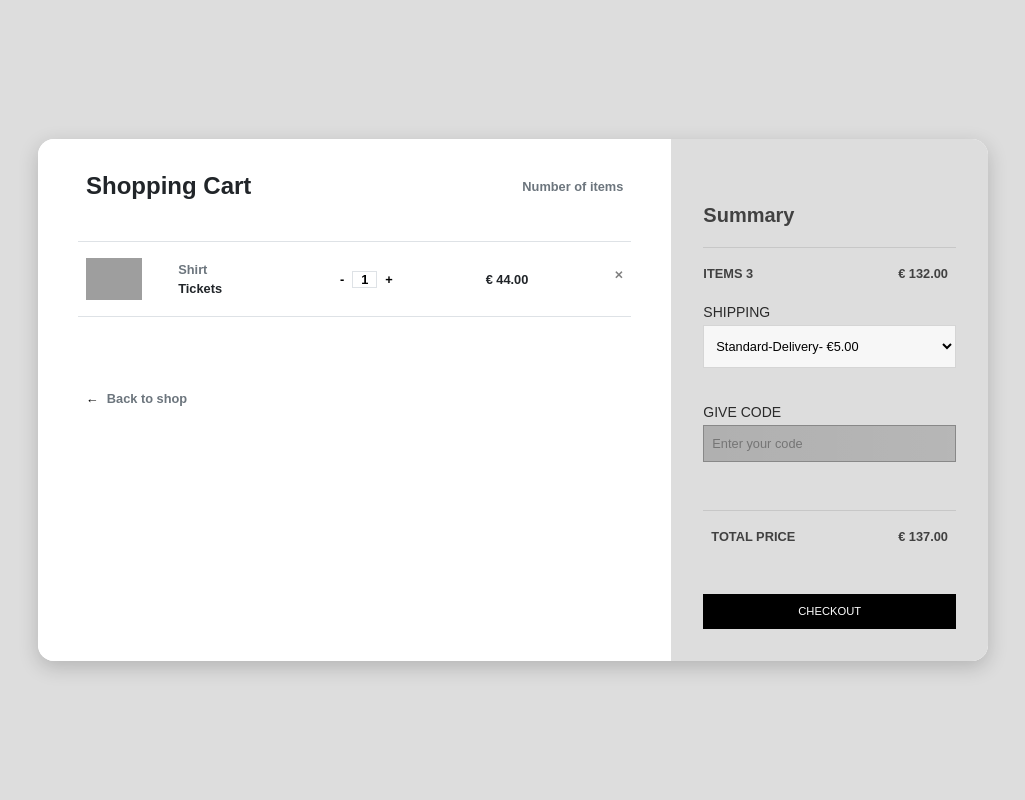
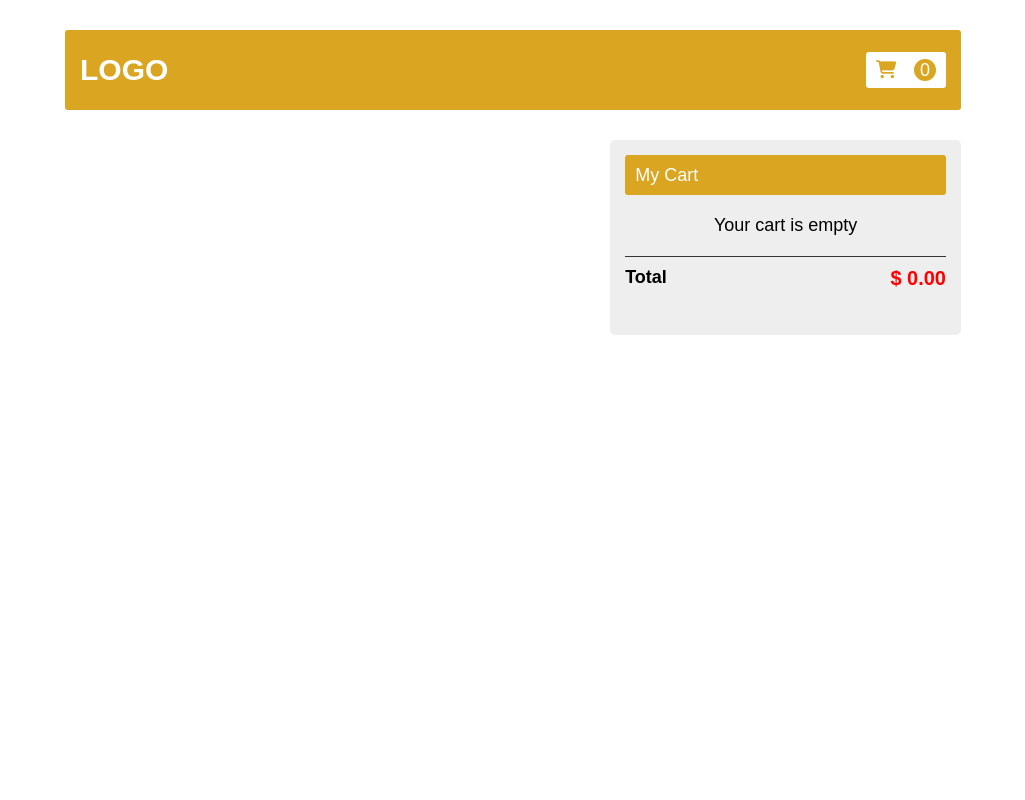
Before and after one commit to nchirag/CAC-2, a Django app: page /mycart/ in a window 1280 px wide. Shown: the whole page, without its empty margins (127-1152 px from the left). Run offline with Django 5.2, Linux system fonts and the light colour scheme; some libraries are stand-ins or nearby versions; grey boxes are pictures that could not be loaded.

Commit message:
JS PARTS

```diff
--- a/eventManagement/static/css/mycart.css
+++ b/eventManagement/static/css/mycart.css
@@ -1,148 +1,164 @@
+*{
+    margin: 0;
+    padding: 0;
+    box-sizing: border-box;
+    font-family: 'poppins', sans-serif;
+    font-size: 18px;
+}
 body{
-    background: #ddd;
-    min-height: 100vh;
-    vertical-align: middle;
     display: flex;
-    font-family: sans-serif;
-    font-size: 0.8rem;
+    align-items: center;
+    justify-content: center;
+    flex-direction: column;
+}
+.header{
+    height: 80px;
+    width: 70%;
+    background-color: goldenrod;
+    border-radius: 3px;
+    margin: 30px 0px;
+    display: flex;
+    align-items: center;
+    justify-content: space-between;
+    padding: 15px;
+}
+.header .logo{
+    font-size: 30px;
     font-weight: bold;
-}
-.title{
-    margin-bottom: 5vh;
-}
-.card{
-    margin: auto;
-    max-width: 950px;
-    width: 90%;
-    box-shadow: 0 6px 20px 0 rgba(0, 0, 0, 0.19);
-    border-radius: 1rem;
-    border: transparent;
-}
-@media(max-width:767px){
-    .card{
-        margin: 3vh auto;
-    }
+    color: white;
 }
 .cart{
-    background-color: #fff;
-    padding: 4vh 5vh;
-    border-bottom-left-radius: 1rem;
-    border-top-left-radius: 1rem;
+    display: flex;
+    background-color: white;
+    justify-content: space-between;
+    align-items: center;
+    padding: 7px 10px;
+    border-radius: 3px;
+    width: 80px;
 }
-@media(max-width:767px){
-    .cart{
-        padding: 4vh;
-        border-bottom-left-radius: unset;
-        border-top-right-radius: 1rem;
-    }
+.fa-solid{
+    color: goldenrod;
 }
-.summary{
-    background-color: #ddd;
-    border-top-right-radius: 1rem;
-    border-bottom-right-radius: 1rem;
-    padding: 4vh;
-    color: rgb(65, 65, 65);
-}
-@media(max-width:767px){
-    .summary{
-    border-top-right-radius: unset;
-    border-bottom-left-radius: 1rem;
-    }
-}
-.summary .col-2{
-    padding: 0;
-}
-.summary .col-10
-{
-    padding: 0;
-}.row{
-    margin: 0;
-}
-.title b{
-    font-size: 1.5rem;
-}
-.main{
-    margin: 0;
-    padding: 2vh 0;
-    width: 100%;
-}
-.col-2, .col{
-    padding: 0 1vh;
-}
-a{
-    padding: 0 1vh;
-}
-.close{
-    margin-left: auto;
-    font-size: 0.7rem;
-}
-img{
-    width: 3.5rem;
-}
-.back-to-shop{
-    margin-top: 4.5rem;
-}
-h5{
-    margin-top: 4vh;
-}
-hr{
-    margin-top: 1.25rem;
-}
-form{
-    padding: 2vh 0;
-}
-select{
-    border: 1px solid rgba(0, 0, 0, 0.137);
-    padding: 1.5vh 1vh;
-    margin-bottom: 4vh;
-    outline: none;
-    width: 100%;
-    background-color: rgb(247, 247, 247);
-}
-input{
-    border: 1px solid rgba(0, 0, 0, 0.137);
-    padding: 1vh;
-    margin-bottom: 4vh;
-    outline: none;
-    width: 100%;
-    background-color: rgb(247, 247, 247);
-}
-input:focus::-webkit-input-placeholder
-{
-      color:transparent;
-}
-.btn{
-    background-color: #000;
-    border-color: #000;
-    color: white;
-    width: 100%;
-    font-size: 0.7rem;
-    margin-top: 4vh;
-    padding: 1vh;
-    border-radius: 0;
-}
-.btn:focus{
-    box-shadow: none;
-    outline: none;
-    box-shadow: none;
-    color: white;
-    -webkit-box-shadow: none;
-    /* -webkit-user-select: none; */
-    transition: none;
-}
-.btn:hover{
+.cart p{
+    height: 22px;
+    width: 22px;
+    display: flex;
+    align-items: center;
+    justify-content: center;
+    border-radius: 22px;
+    background-color: goldenrod;
     color: white;
 }
-a{
-    color: black;
+.container{
+    display: flex;
+    width: 70%;
+    margin-bottom: 30px;
 }
-a:hover{
-    color: black;
-    text-decoration: none;
+#root{
+    width: 60%;
+    display: grid;
+    grid-template-columns: repeat(2, 1fr);
+    grid-gap: 20px;
 }
- #code{
-    background-image: linear-gradient(to left, rgba(255, 255, 255, 0.253) , rgba(255, 255, 255, 0.185)), url("https://img.icons8.com/small/16/000000/long-arrow-right.png");
-    background-repeat: no-repeat;
-    background-position-x: 95%;
-    background-position-y: center;
+.sidebar{
+    width: 40%;
+    border-radius: 5px;
+    background-color: #eee;
+    margin-left: 20px;
+    padding: 15px;
+    text-align: center;
 }
+.head{
+    background-color: goldenrod;
+    border-radius: 3px;
+    height: 40px;
+    padding: 10px;
+    margin-bottom: 20px;
+    color: white;
+    display: flex;
+    align-items: center;
+}
+.foot{
+    display: flex;
+    justify-content: space-between;
+    margin: 20px 0px;
+    padding: 10px 0px;
+    border-top: 1px solid #333;
+}
+.box{
+    display: flex;
+    flex-direction: column;
+    align-items: center;
+    justify-content: space-between;
+    border: 1px solid goldenrod;
+    border-radius: 5px;
+    padding: 15px;
+}
+.img-box{
+    width: 100%;
+    height: 180px;
+    display: flex;
+    align-items: center;
+    justify-content: center;
+}
+.images{
+    max-width: 90%;
+    max-height: 90%;
+    object-fit: cover;
+    object-position: center;
+}
+.bottom{
+    margin-top: 20px;
+    width: 100%;
+    text-align: center;
+    display: flex;
+    flex-direction: column;
+    align-items: center;
+    justify-content: space-between;
+    height: 110px;
+}
+h2{
+    font-size: 20px;
+    color: red;
+}
+button{
+    width: 100%;
+    position: relative;
+    border: none;
+    border-radius: 5px;
+    background-color: goldenrod;
+    padding: 7px 25px;
+    cursor: pointer;
+    color: white;
+}
+button:hover{
+    background-color: #333;
+}
+.cart-item{
+    display: flex;
+    align-items: center;
+    justify-content: space-between;
+    padding: 10px;
+    background-color: white;
+    border-bottom: 1px solid #aaa;
+    border-radius: 3px;
+    margin: 10px 10px;
+}
+.row-img{
+    width: 50px;
+    height: 50px;
+    border-radius: 50px;
+    border: 1px solid goldenrod;
+    display: flex;
+    align-items: center;
+    justify-content: center;
+}
+.rowimg{
+    max-width: 43px;
+    max-height: 43px;
+    border-radius: 50%;
+}
+.fa-trash:hover{
+    cursor: pointer;
+    color: #333;
+}
--- a/eventManagement/static/js/mycart.js
+++ b/eventManagement/static/js/mycart.js
@@ -1,23 +1,85 @@
-document.addEventListener('DOMContentLoaded', function() {
-    // This function will be executed when the DOM is fully loaded
+const product = [
+    {
+        id: 0,
+        image: '/static/images/ticket-01.jpg',
+        title: 'Rhytmic Oasis',
+        price: 1699,
+    },
+    {
+        id: 1,
+        image: '/static/images/ticket-02.jpg',
+        title: 'Neon Groove Arena',
+        price: 2799,
+    },
+    {
+        id: 2,
+        image: '/static/images/ticket-03.jpg',
+        title: 'Haven Courtyard',
+        price: 1899,
+    },
+    {
+        id: 3,
+        image: '/static/images/event-02.jpg',
+        title: 'WonderLand Music & Art Festival',
+        price: 1599,
+    }
 
-    // Find the checkout button
-    var checkoutButton = document.getElementById('checkoutButton');
+];
+const categories = [...new Set(product.map((item)=>
+    {return item}))]
+    let i=0;
+document.getElementById('root').innerHTML = categories.map((item)=>
+{
+    var {image, title, price} = item;
+    return(
+        `<div class='box'>
+            <div class='img-box'>
+                <img class='images' src=${image}></img>
+            </div>
+        <div class='bottom'>
+        <p>${title}</p>
+        <h2>$ ${price}.00</h2>`+
+        "<button onclick='addtocart("+(i++)+")'>Add to cart</button>"+
+        `</div>
+        </div>`
+    )
+}).join('')
 
-    // Add a click event listener to the checkout button
-    checkoutButton.addEventListener('click', function() {
-        // Check if the user is authenticated (logged in)
-        // You can customize the URL for your check-auth endpoint
-        fetch('/check_auth/')  // Assuming you have an endpoint to check authentication status
-            .then(response => {
-                if (response.ok) {
-                    // User is authenticated, proceed with checkout logic
-                    alert('Checkout logic goes here!');
-                } else {
-                    // User is not authenticated, redirect to the sign-in page
-                    window.location.href = '/signin/';  // Replace with the actual URL of your sign-in page
-                }
-            })
-            .catch(error => console.error('Error checking authentication:', error));
-    });
-});
+var cart =[];
+
+function addtocart(a){
+    cart.push({...categories[a]});
+    displaycart();
+}
+function delElement(a){
+    cart.splice(a, 1);
+    displaycart();
+}
+
+function displaycart(){
+    let j = 0, total=0;
+    document.getElementById("count").innerHTML=cart.length;
+    if(cart.length==0){
+        document.getElementById('cartItem').innerHTML = "Your cart is empty";
+        document.getElementById("total").innerHTML = "$ "+0+".00";
+    }
+    else{
+        document.getElementById("cartItem").innerHTML = cart.map((items)=>
+        {
+            var {image, title, price} = items;
+            total=total+price;
+            document.getElementById("total").innerHTML = "$ "+total+".00";
+            return(
+                `<div class='cart-item'>
+                <div class='row-img'>
+                    <img class='rowimg' src=${image}>
+                </div>
+                <p style='font-size:12px;'>${title}</p>
+                <h2 style='font-size: 15px;'>$ ${price}.00</h2>`+
+                "<i class='fa-solid fa-trash' onclick='delElement("+ (j++) +")'></i></div>"
+            );
+        }).join('');
+    }
+
+
+}
--- a/eventManagement/stellarPass/views.py
+++ b/eventManagement/stellarPass/views.py
@@ -109,4 +109,4 @@
     else:
         form = ReservationForm()
 
-    return render(request, 'rent-venue.html', {'form': form})
+    return render(request, 'stellarPass/rent-venue.html', {'form': form})
--- a/eventManagement/templates/stellarPass/mycart.html
+++ b/eventManagement/templates/stellarPass/mycart.html
@@ -1,70 +1,25 @@
 <!DOCTYPE html>
-<html lang="en">
+<html>
     <head>
-    <meta charset="utf-8">
-    <meta name="viewport" content="width=device-width, initial-scale=1, shrink-to-fit=no">
-    <meta name="description" content="">
-    <meta name="author" content="Tooplate">
-    <!-- Add your existing head content here -->
-    <!-- ... -->
-
-    <title>My Cart</title>
-    <link rel="stylesheet" type="text/css" href="/static/css/bootstrap.min.css">
-    <link rel="stylesheet" type="text/css" href="/static/css/font-awesome.css">
-    <link rel="stylesheet" type="text/css" href="/static/css/owl-carousel.css">
-    <link rel="stylesheet" href="/static/css/stellarpass.css">
         <link rel="stylesheet" href="/static/css/mycart.css">
-
-    <script src="/static/js/jquery-3.6.0.min.js"></script>
-    <script src="/static/js/mycart.js"></script>
+        <script src="https://kit.fontawesome.com/92d70a2fd8.js" crossorigin="anonymous"></script>
     </head>
-
     <body>
-    <div class="card">
-        <div class="row">
-            <div class="col-md-8 cart">
-                <div class="title">
-                    <div class="row">
-                        <div class="col"><h4><b>Shopping Cart</b></h4></div>
-                        <div class="col align-self-center text-right text-muted">Number of items</div>
+        <div class="header">
+            <p class="logo">LOGO</p>
+            <div class="cart"><i class="fa-solid fa-cart-shopping"></i><p id="count">0</p></div>
         </div>
-                </div>
-                <div class="row border-top border-bottom">
-                    <div class="row main align-items-center">
-                        <div class="col-2"><img class="img-fluid" src="https://i.imgur.com/1GrakTl.jpg"></div>
-                        <div class="col">
-                            <div class="row text-muted">Shirt</div>
-                            <div class="row">Tickets</div>
-                        </div>
-                        <div class="col">
-                            <a href="#">-</a><a href="#" class="border">1</a><a href="#">+</a>
-                        </div>
-                        <div class="col">&euro; 44.00 <span class="close">&#10005;</span></div>
-                    </div>
-                </div>
-                <!-- Repeat similar blocks for other items in the cart -->
-                <div class="back-to-shop"><a href="#">&leftarrow;</a><span class="text-muted">Back to shop</span></div>
-            </div>
-            <div class="col-md-4 summary">
-                <div><h5><b>Summary</b></h5></div>
-                <hr>
-                <div class="row">
-                    <div class="col" style="padding-left:0;">ITEMS 3</div>
-                    <div class="col text-right" id="totalPrice">&euro; 132.00</div>
-                </div>
-                <form>
-                    <p>SHIPPING</p>
-                    <select><option class="text-muted">Standard-Delivery- &euro;5.00</option></select>
-                    <p>GIVE CODE</p>
-                    <input id="code" placeholder="Enter your code">
-                </form>
-                <div class="row" style="border-top: 1px solid rgba(0,0,0,.1); padding: 2vh 0;">
-                    <div class="col">TOTAL PRICE</div>
-                    <div class="col text-right" id="totalPrice">&euro; 137.00</div>
-                </div>
-                <button class="btn" id="checkoutButton">CHECKOUT</button>
+        <div class="container">
+            <div id="root"></div>
+            <div class="sidebar">
+                <div class="head"><p>My Cart</p></div>
+                <div id="cartItem">Your cart is empty</div>
+                <div class="foot">
+                    <h3>Total</h3>
+                    <h2 id="total">$ 0.00</h2>
                 </div>
             </div>
         </div>
+        <script src="addtocart.js"></script>
     </body>
 </html>
--- a/eventManagement/templates/stellarPass/rent-venue.html
+++ b/eventManagement/templates/stellarPass/rent-venue.html
@@ -39,7 +39,7 @@
                                     </div>
                                     <div class="col-lg-4">
                                           <div class="main-dark-button">
-                                              <a href="{% url 'tickets'%}">Purchase Tickets</a>
+                                            <a href="{% url 'showsEvents' %}">Purchase Tickets</a>
                                           </div>
                                     </div>
                                 </div>
```
Also changed, not shown: eventManagement/static/js/rhytmicOasis.js (+10 -0 lines). Lines whose indentation alone changed are shown as unchanged.
